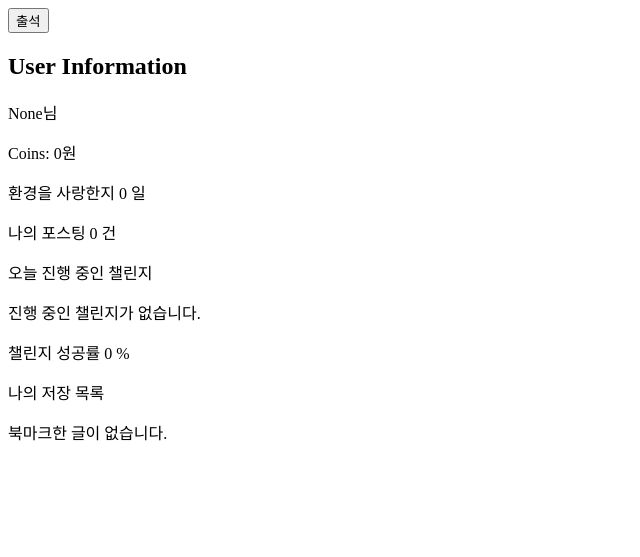
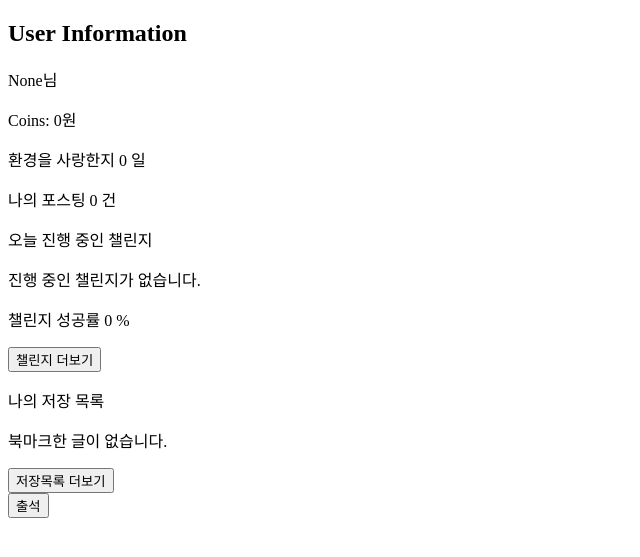
Before and after one commit to 2023-Ganzithon/Team15, a Django app: page /mypage/ in a window 1280 px wide. Shown: the top 557 px of the page, without its empty margins (0-640 px from the left). Run offline with Django 3.2, Linux system fonts and the light colour scheme; the visitor is signed in with stand-in values (Sample User, id 1); data comes from the database, SQL or seed files in the repository; data that the repository does not hold is empty.

Commit message:
fix: 마이페이지 템플릿 간 연결

```diff
--- a/mypage/templates/attendance.html
+++ b/mypage/templates/attendance.html
@@ -15,5 +15,8 @@
             <li>No attendances recorded for this month.</li>
         {% endfor %}
     </ul>
+    <form method="get" action="{% url 'mypage:mypage' %}">
+        <input type="submit" value="뒤로가기">
+    </form>
 </body>
 </html>
--- a/mypage/templates/bookmark.html
+++ b/mypage/templates/bookmark.html
@@ -20,5 +20,8 @@
             <li>No bookmarked posts yet.</li>
         {% endfor %}
     </ul>
+    <form method="get" action="{% url 'mypage:mypage' %}">
+        <input type="submit" value="뒤로가기">
+    </form>
 </body>
 </html>
--- a/mypage/templates/challenge.html
+++ b/mypage/templates/challenge.html
@@ -21,5 +21,8 @@
             <li>No ongoing challenges at the moment.</li>
         {% endfor %}
     </ul>
+    <form method="get" action="{% url 'mypage:mypage' %}">
+        <input type="submit" value="뒤로가기">
+    </form>
 </body>
 </html>
--- a/mypage/templates/mypage.html
+++ b/mypage/templates/mypage.html
@@ -4,16 +4,6 @@
     <title>My Page</title>
 </head>
 <body>
-
-    {% if attended %}
-        <p>이미 출석을 완료하셨어요.</p>
-    {% else %}
-        <form method="post" action="{% url 'mypage:mypage' %}">
-            {% csrf_token %}
-            <input type="submit" value="출석">
-        </form>
-    {% endif %}
-
     <h2>User Information</h2>
     <p>{{ nickname }}님</p>
     <p>Coins: {{ coin }}원</p>
@@ -29,6 +19,9 @@
         {% endif %}
     </p>
     <p>챌린지 성공률 {{ challenge_rate }} %</p>
+    <form method="get" action="{% url 'mypage:challenge' %}">
+        <input type="submit" value="챌린지 더보기">
+    </form>
     <p>나의 저장 목록
         {% if b_empty %}
             <p>북마크한 글이 없습니다.</p>
@@ -38,5 +31,16 @@
             <img src="{{ bookmark.image.url }}">
         {% endif %}
     </p>
+    <form method="get" action="{% url 'mypage:bookmark' %}">
+        <input type="submit" value="저장목록 더보기">
+    </form>
+    {% if attended %}
+        <p>이미 출석을 완료하셨어요.</p>
+    {% else %}
+        <form method="post" action="{% url 'mypage:attendance' %}">
+            {% csrf_token %}
+            <input type="submit" value="출석">
+        </form>
+    {% endif %}
 </body>
 </html>
--- a/mypage/views.py
+++ b/mypage/views.py
@@ -52,7 +52,7 @@ def mypage_view(request):
             'challenge_rate' : challenge_rate
         }
         return render(request, 'mypage.html', context)
-    return redirect('/') # 로그인 페이지로 이동
+    return redirect('login_view') # 로그인 페이지로 이동
 
 
 def attendance_view(request):
@@ -73,7 +73,7 @@ def attendance_view(request):
             'attendances' : attendances
         }
         return render(request, 'attendance.html', context)
-    return redirect('/') # 로그인 페이지로 이동
+    return redirect('login_view') # 로그인 페이지로 이동
 
 
 def challenge_view(request):
@@ -86,7 +86,7 @@ def challenge_view(request):
             'challenges' : challenges
         }
         return render(request, 'challenge.html', context)
-    return redirect('/') # 로그인 페이지로 이동
+    return redirect('login_view') # 로그인 페이지로 이동
 
 
 def bookmark_view(request):
@@ -99,4 +99,4 @@ def bookmark_view(request):
             'bookmarks' : bookmarks
         }
         return render(request, 'bookmark.html', context)
-    return redirect('/') # 로그인 페이지로 이동
+    return redirect('login_view') # 로그인 페이지로 이동
```
